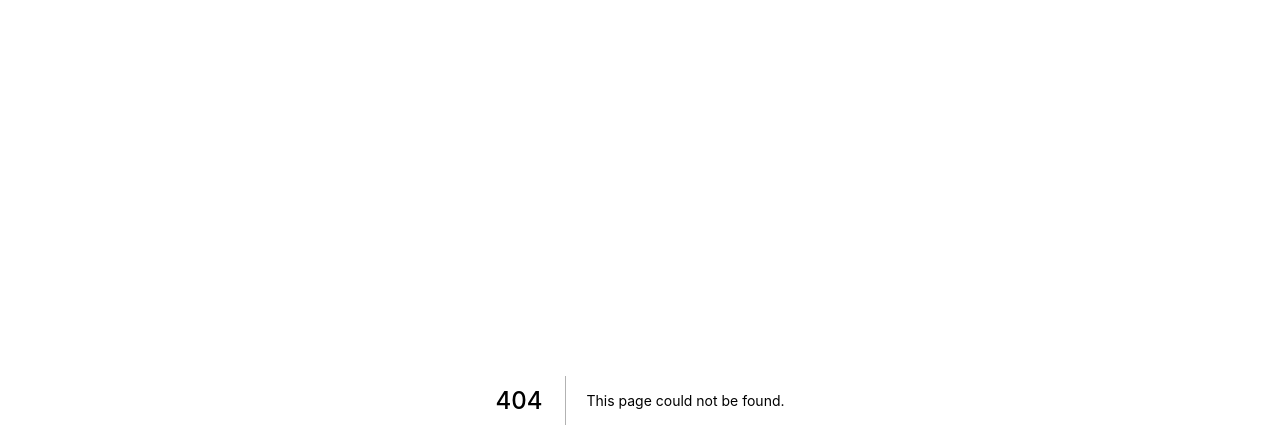
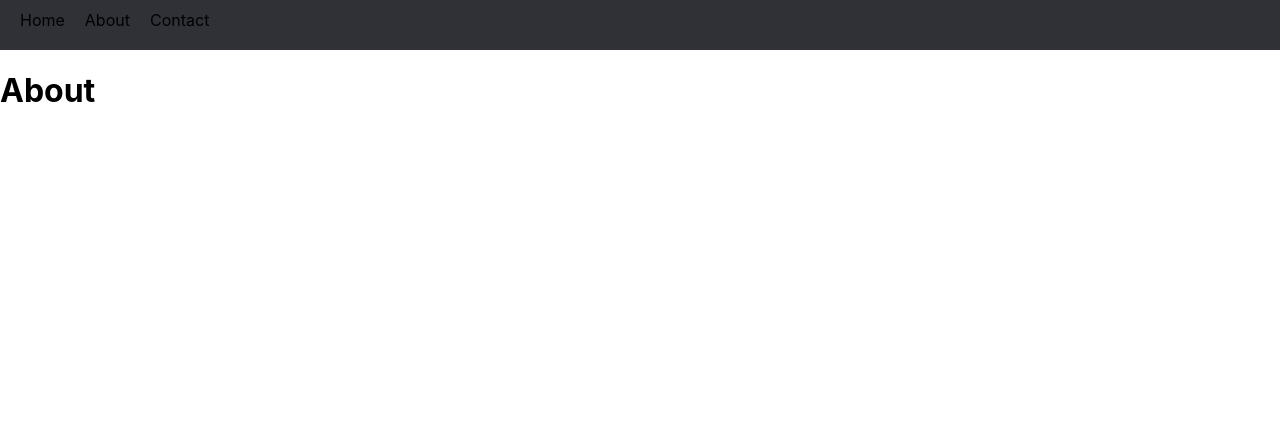
Before and after one commit to AndrewSkelly/portfolio, a Next.js app: page /about in a window 1280 px wide. Before the commit this address had no page. Shown: the top 448 px of the page. Built offline with nearby package versions, Linux system fonts and the light colour scheme.

Commit message:
Added Navbar / Layouts

```diff
--- /dev/null
+++ b/components/Layout.jsx
@@ -0,0 +1,13 @@
+import styles from '../styles/Layout.module.css'
+import Nav from './Nav'
+
+const Layout = ({children}) => {
+    return (
+        <>
+            <Nav />
+            {children}
+        </>
+    )
+}
+
+export default Layout
--- /dev/null
+++ b/components/Nav.jsx
@@ -0,0 +1,14 @@
+import Link from 'next/link'
+import navStyles from '../styles/Nav.module.css'
+
+const Nav = () => {
+    return (
+            <ul className={navStyles.container}>
+                <li className={navStyles.link}><Link href='/'>Home</Link></li>
+                <li className={navStyles.link}><Link href='/about'>About</Link></li>
+                <li className={navStyles.link}><Link href='/contact'>Contact</Link></li>
+            </ul>
+    )
+}
+
+export default Nav
--- a/pages/_app.js
+++ /dev/null
@@ -1,7 +0,0 @@
-import '../styles/globals.css'
-
-function MyApp({ Component, pageProps }) {
-  return <Component {...pageProps} />
-}
-
-export default MyApp
--- /dev/null
+++ b/pages/_app.jsx
@@ -0,0 +1,12 @@
+import '../styles/globals.css'
+import Layout from '../components/Layout'
+
+function MyApp({ Component, pageProps }) {
+  return (
+    <Layout>
+      <Component {...pageProps} />
+    </Layout>
+  )
+}
+
+export default MyApp
--- /dev/null
+++ b/pages/about.jsx
@@ -0,0 +1,16 @@
+import Head from "next/head"
+import Link from "next/link"
+import Nav from "../components/Nav"
+
+const about = () => {
+    return (
+        <div>
+            <Head>
+                <title>About</title>
+            </Head>
+            <h1>About</h1>
+        </div>
+    )
+}
+
+export default about
--- /dev/null
+++ b/styles/Nav.module.css
@@ -0,0 +1,13 @@
+.container {
+    background-color:
+    #2f3136
+    ;
+    list-style-type: none;
+    margin: 0;
+    padding: 10px;
+    height: 50px;
+}
+.link {
+    display: inline;
+    padding: 10px;
+}
```
Also changed, not shown: pages/contact.jsx (added, +9 -0 lines), pages/index.js (deleted, +0 -69 lines), pages/index.jsx (added, +17 -0 lines), styles/Layout.module.css (added).
